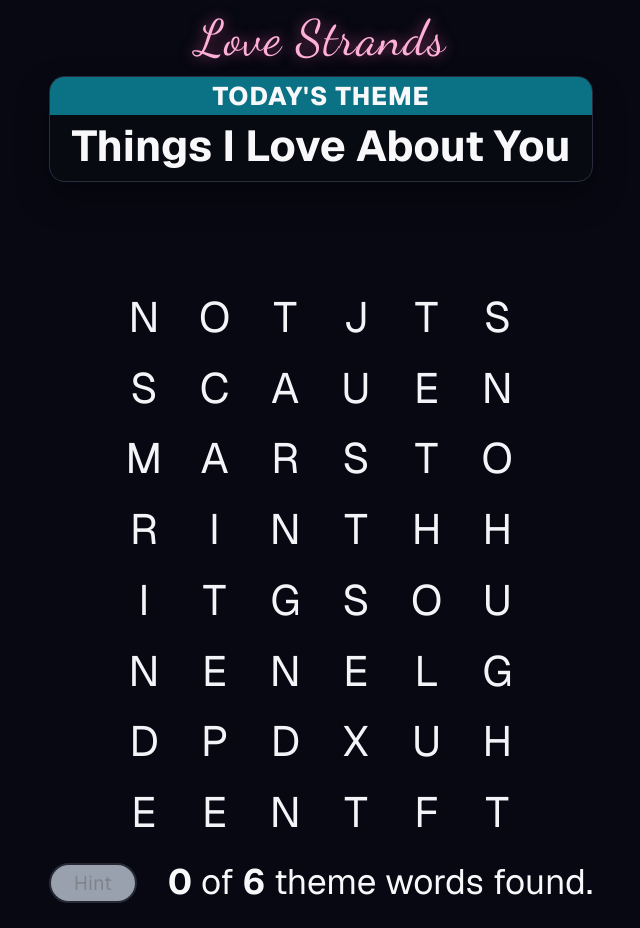
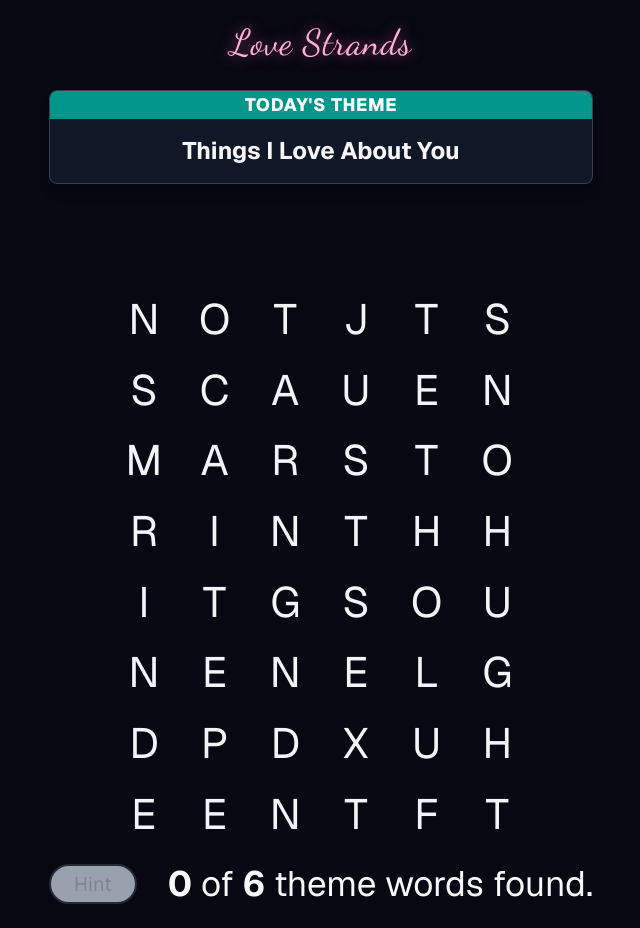
Before and after one commit to i-amare/love-strands, a Next.js app: page / in a window 1280 px wide. Shown: the whole page, without its empty margins (319-959 px from the left). Built offline with nearby package versions, Linux system fonts and the light colour scheme.

Commit message:
small styling changes and simplifications

```diff
--- a/app/components/StrandsGame.tsx
+++ b/app/components/StrandsGame.tsx
@@ -330,25 +330,21 @@ export default function StrandsGame() {
 
   return (
     <main
-      className="min-h-svh flex justify-center px-[0.65rem] bg-[radial-gradient(circle_at_50%_15%,rgba(255,139,193,0.16),transparent_38%),radial-gradient(circle_at_50%_60%,rgba(30,37,58,0.55),transparent_55%),var(--background)]"
-      style={{
-        paddingTop: "max(0.75rem, var(--safe-area-top))",
-        paddingBottom: "max(1.3rem, var(--safe-area-bottom))",
-      }}
+      className="min-h-svh flex justify-center p-6"
     >
       <div className="flex w-full max-w-136 flex-col gap-[0.55rem] sm:gap-3">
-        <h1 className="m-0 text-center font-love text-[clamp(2rem,9vw,3.1rem)] leading-[1.05] tracking-[0.02em] text-(--pink-accent-bright) [text-shadow:0_0_14px_rgba(255,98,170,0.6)]">
+        <h1 className="m-0 text-center font-love text-4xl pb-4 leading-[1.05] tracking-[0.02em] text-(--pink-accent-bright) [text-shadow:0_0_14px_rgba(255,98,170,0.6)]">
           Love Strands
         </h1>
 
         <section
-          className="overflow-hidden rounded-[0.95rem] border border-(--theme-card-border) bg-[rgba(8,10,18,0.92)] shadow-[0_15px_32px_rgba(0,0,0,0.35)]"
+          className="overflow-hidden rounded-lg border border-gray-700 bg-gray-900 shadow-lg"
           aria-label="Today's Theme"
         >
-          <p className="m-0 text-center text-[clamp(1rem,4.3vw,1.6rem)] font-extrabold uppercase tracking-[0.04em] [background:color-mix(in_oklab,var(--theme-teal)_90%,#052331_10%)]">
+          <p className="m-0 text-center text-lg font-extrabold uppercase bg-teal-600 text-white tracking-[0.04em]">
           Today's Theme
           </p>
-          <h2 className="m-0 px-2 py-[0.48rem] pb-[0.65rem] text-center text-[clamp(1.95rem,8vw,2.7rem)] leading-[1.1] font-bold">
+          <h2 className="m-0 px-2 py-4 text-center text-2xl font-bold">
             {theme}
           </h2>
         </section>
```
